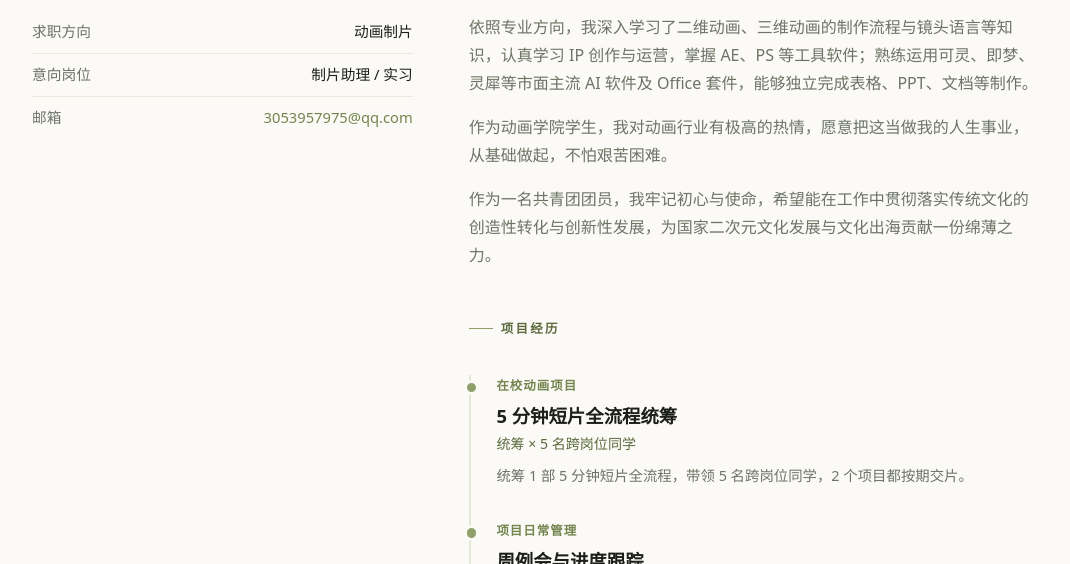
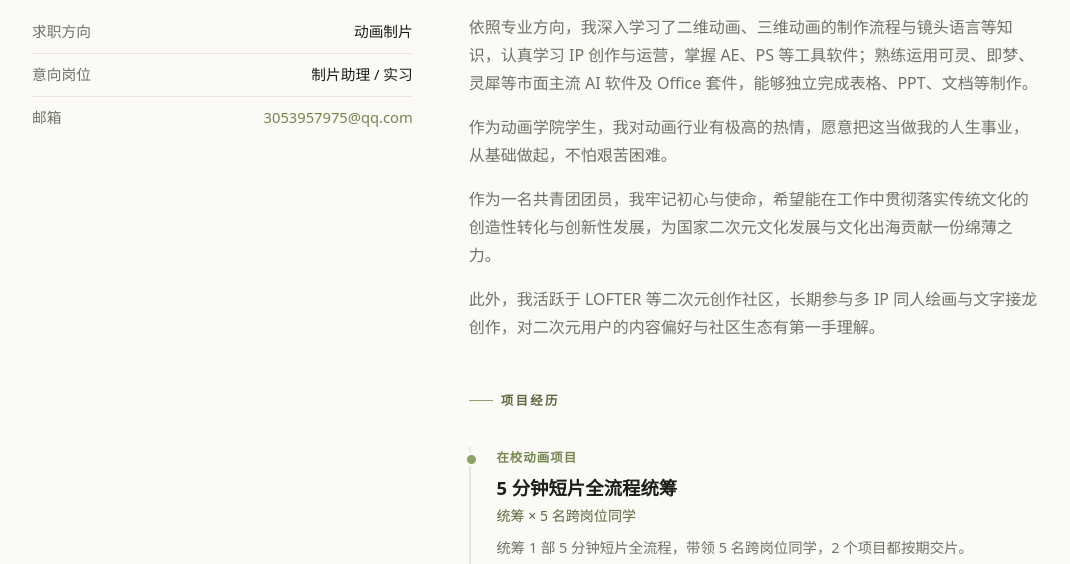
Before and after one commit to Hyptia-wang/portfolio, a plain HTML site: page about.html in a window 1280 px wide. Shown: the part 536-1100 px from the top of the page, without its empty margins (104-1174 px from the left). Drawn offline with Linux system fonts and the light colour scheme.

Commit message:
update about.html

```diff
--- a/about.html
+++ b/about.html
@@ -73,6 +73,9 @@
           </p>
           <p style="color:var(--ink-soft); margin-top:1rem">
             作为一名共青团团员，我牢记初心与使命，希望能在工作中贯彻落实传统文化的创造性转化与创新性发展，为国家二次元文化发展与文化出海贡献一份绵薄之力。
+          </p>
+          <p style="color:var(--ink-soft); margin-top:1rem">
+            此外，我活跃于 LOFTER 等二次元创作社区，长期参与多 IP 同人绘画与文字接龙创作，对二次元用户的内容偏好与社区生态有第一手理解。
           </p>
         </div>
 
```
